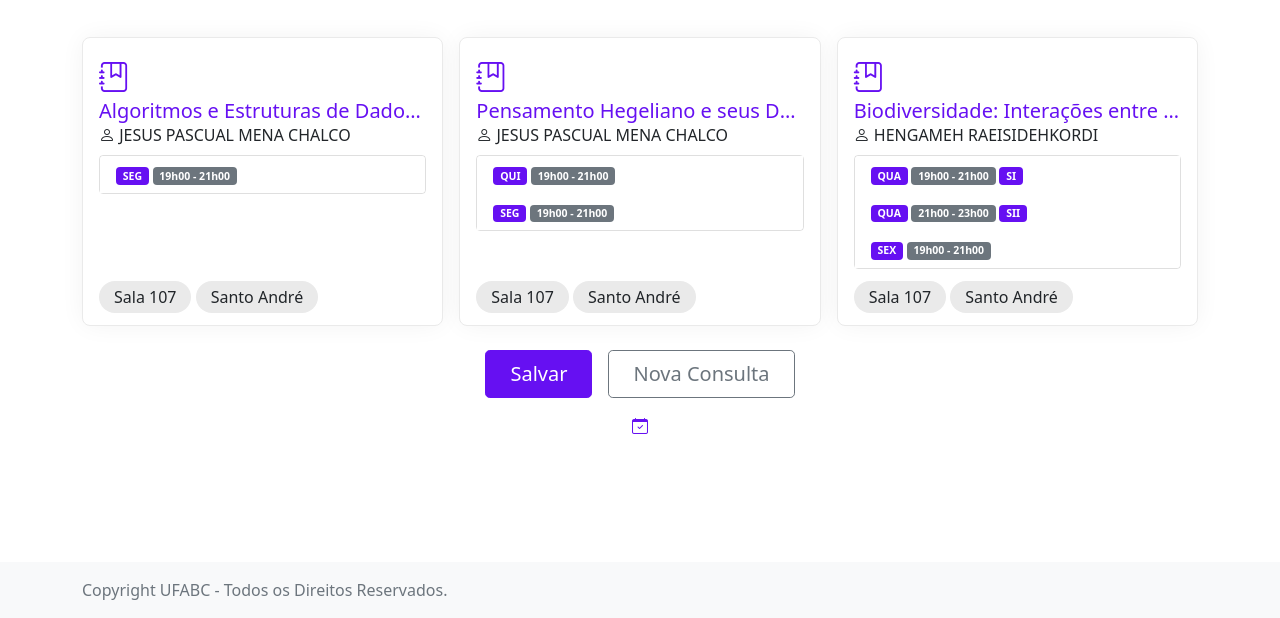
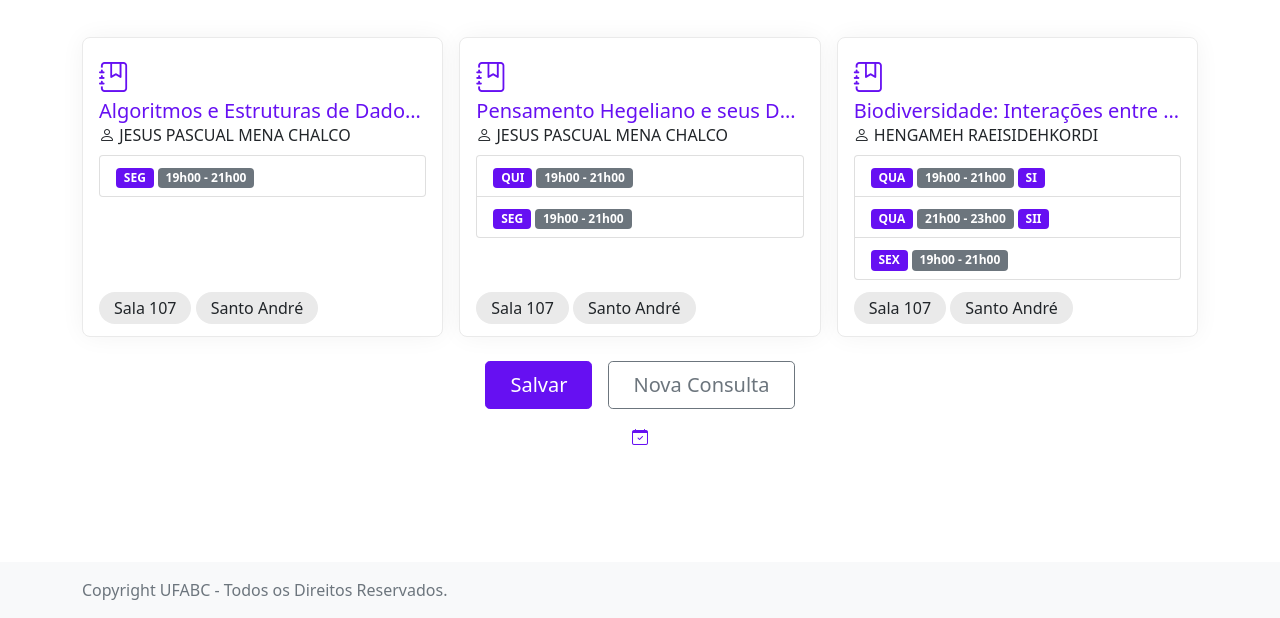
Before and after one commit to rafapauwels/visualizador-ufabc-front, a plain HTML site: page minha-grade.html in a window 1280 px wide. Shown: the part 182-800 px from the top of the page. Drawn offline with nearby package versions, Linux system fonts and the light colour scheme.

Commit message:
Update minha-grade.html
Alterações na forma como as listas de matérias são organizadas.

```diff
--- a/minha-grade.html
+++ b/minha-grade.html
@@ -45,7 +45,7 @@
           <h1 class="text-indigo text-center text-md-start"><i class="bi bi-calendar-week"></i> Meu Cronograma</h1>
         </div>
         <div class="col-12 col-md-6">
-          <h3 class="class-student-name text-secondary text-center text-md-end">Nome do Aluno</h3>
+          <h3 class="class-student-name text-secondary text-center text-md-end">RA do Aluno</h3>
         </div>
       </div>
     </div>
@@ -62,8 +62,8 @@
               <h3 class="class-name text-indigo fs-5">Algoritmos e Estruturas de Dados I</h3>
               <div class="class-teacher text-gray fs-6"><i class="bi bi-person"></i> JESUS PASCUAL MENA CHALCO</div>
             </div>
-            <ul class="list-group list-group-horizontal list-full">
-              <li class="list-group-item list-2"><span class="badge bg-indigo">SEG</span> <span class="badge bg-secondary">19h00 - 21h00</span></li>
+            <ul class="list-group">
+              <li class="list-group-item"><span class="badge bg-indigo">SEG</span> <span class="badge bg-secondary">19h00 - 21h00</span></li>
             </ul>
             <div class="class-body bottom-item">
               <div class="container-fix">
@@ -81,9 +81,9 @@
               <h3 class="class-name text-indigo fs-5">Pensamento Hegeliano e seus Desdobramentos Contemporâneo</h3>
               <div class="class-teacher text-gray fs-6"><i class="bi bi-person"></i> JESUS PASCUAL MENA CHALCO</div>
             </div>
-            <ul class="list-group list-group-horizontal list-full">
-              <li class="list-group-item list-2"><span class="badge bg-indigo">QUI</span> <span class="badge bg-secondary">19h00 - 21h00</span></li>
-              <li class="list-group-item list-2"><span class="badge bg-indigo">SEG</span> <span class="badge bg-secondary">19h00 - 21h00</span></li>
+            <ul class="list-group">
+              <li class="list-group-item"><span class="badge bg-indigo">QUI</span> <span class="badge bg-secondary">19h00 - 21h00</span></li>
+              <li class="list-group-item"><span class="badge bg-indigo">SEG</span> <span class="badge bg-secondary">19h00 - 21h00</span></li>
             </ul>
             <div class="class-body bottom-item">
               <div class="container-fix">
@@ -101,10 +101,10 @@
               <h3 class="class-name text-indigo fs-5">Biodiversidade: Interações entre organismos e ambiente </h3>
               <div class="class-teacher text-gray fs-6"><i class="bi bi-person"></i> HENGAMEH RAEISIDEHKORDI</div>
             </div>
-            <ul class="list-group list-group-horizontal list-full">
-              <li class="list-group-item list-2"><span class="badge bg-indigo">QUA</span> <span class="badge bg-secondary">19h00 - 21h00</span> <span class="badge bg-indigo">SI</span></li>
-              <li class="list-group-item list-2"><span class="badge bg-indigo">QUA</span> <span class="badge bg-secondary">21h00 - 23h00</span> <span class="badge bg-indigo">SII</span></li>
-              <li class="list-group-item list-2"><span class="badge bg-indigo">SEX</span> <span class="badge bg-secondary">19h00 - 21h00</span></li>
+            <ul class="list-group">
+              <li class="list-group-item"><span class="badge bg-indigo">QUA</span> <span class="badge bg-secondary">19h00 - 21h00</span> <span class="badge bg-indigo">SI</span></li>
+              <li class="list-group-item"><span class="badge bg-indigo">QUA</span> <span class="badge bg-secondary">21h00 - 23h00</span> <span class="badge bg-indigo">SII</span></li>
+              <li class="list-group-item"><span class="badge bg-indigo">SEX</span> <span class="badge bg-secondary">19h00 - 21h00</span></li>
             </ul>
             <div class="class-body bottom-item">
               <div class="container-fix">
```
